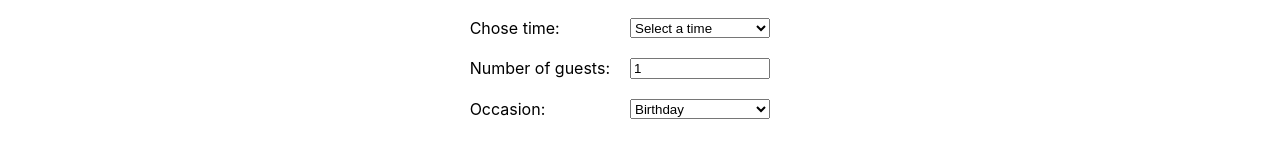
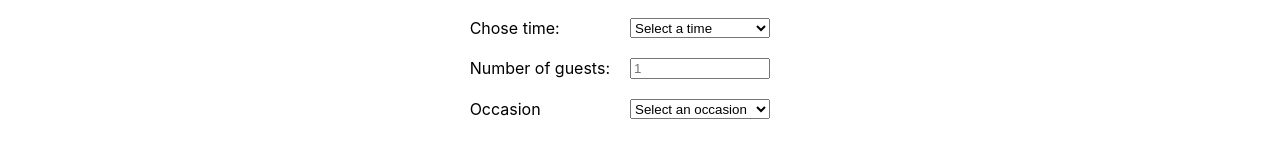
Before and after one commit to ahmohil/little-lemon, a React (Create React App) app: page /booking in a window 1280 px wide. Shown: the part 272-430 px from the top of the page. Built offline with nearby package versions, Linux system fonts and the light colour scheme.

Commit message:
Changes for deployment

```diff
--- a/src/Components/BookingConfirmed/BookingConfirmed.css
+++ b/src/Components/BookingConfirmed/BookingConfirmed.css
@@ -0,0 +1,30 @@
+
+.centered-main{
+    display: flex;
+    justify-content: center;
+    height: 90vh;
+
+}
+
+.receipt{
+
+    background-color: var(--primary-color-1);
+    padding: 20px 20px;
+    color: white;
+    border-radius: 16px;
+    margin: auto;
+}
+
+
+.receipt > h2{
+    padding-bottom: 40px;
+
+}
+.detail{
+    width: 60%;
+    display: flex;
+    margin: auto;
+    justify-content: space-between;
+    height: fit-content;
+
+}
--- a/src/Components/BookingConfirmed/BookingConfirmed.js
+++ b/src/Components/BookingConfirmed/BookingConfirmed.js
@@ -8,15 +8,28 @@ function BookingConfirmed(props){
     const formData = location.state;
 
     return(
-        <main>
+        <main className='centered-main'>
+            <div className='receipt'>
             <h2>
-                Your booking has been confirmed. Details are as follows
-                <h3><strong>Date:</strong> formData.date</h3>
-                selectedDate,
-            selectedTime,
-            occasion,
-            guests
+                Your booking has been confirmed.
             </h2>
+                <div className='booking-details'>
+                <div>
+                <div className='detail'>
+                <h3><strong>Date:</strong> </h3> <h3> {formData.selectedDate}</h3>
+                </div>
+                <div className='detail'>
+                <h3><strong>Time:</strong> </h3> <h3> {formData.selectedTime}</h3>
+                </div>
+                <div className='detail'>
+                <h3><strong>Occasion:</strong> </h3> <h3> {formData.occasion}</h3>
+                </div>
+                <div className='detail'>
+                <h3><strong>No. of Guests:</strong> </h3> <h3> {formData.guests}</h3>
+                </div>
+                </div>
+                </div>
+            </div>
         </main>
     )
 }
--- a/src/Components/Reservations/Reservations.js
+++ b/src/Components/Reservations/Reservations.js
@@ -5,13 +5,13 @@ import './Reservations.css'
 function Reservations(props)
 {
     return(
-        <div className = "reservation-page">
-            <main>
+        <main className = "reservation-page centred-main">
+            <div>
             <h2>Reserve a table</h2>
             <ReservationsForm availableTimes={props.availableTimes} setAvailableTimes ={props.setAvailableTimes} onSubmit = {props.onSubmit}/>
             {console.log(props.times)}
-            </main>
-        </div>
+            </div>
+        </main>
     )
 }
 
--- a/src/Components/Reservations/ReservationsTable/ReservationsForm.js
+++ b/src/Components/Reservations/ReservationsTable/ReservationsForm.js
@@ -1,5 +1,5 @@
 
-import { setSelectionRange } from '@testing-library/user-event/dist/utils';
+import { isDisabled, setSelectionRange } from '@testing-library/user-event/dist/utils';
 import './ReservationsForm.css'
 import React, { useState } from 'react';
 
@@ -9,9 +9,10 @@ import React, { useState } from 'react';
 function ReservationsForm(props) {
     const currentDate = new Date().toISOString().split('T')[0];
 
+
     const [selectedDate, setSelectedDate] = useState(currentDate);
     const [selectedTime, setSelectedTime] = useState('');
-    const [guests, setGuests] = useState(1);
+    const [guests, setGuests] = useState('');
     const [occasion, setOccasion] = useState('');
     function handleDateChange(event) {
         setSelectedDate(event.target.value);
@@ -46,9 +47,9 @@ function ReservationsForm(props) {
                     value={selectedDate}
                     onChange={handleDateChange}
                 />
-
+                {console.log(selectedTime)}
                 <label htmlFor='reservation-time'>Chose time: </label>
-                <select id='reservation-time' value={selectedTime} onChange={handleTimeChange}>
+                <select id='reservation-time' value={selectedTime} onChange={handleTimeChange} required>
                     <option value=''>Select a time</option>
                     {
                         props.availableTimes.map((t)=>(
@@ -56,33 +57,38 @@ function ReservationsForm(props) {
                                 {t}
                             </option>
                         ))
+
                     }
                 </select>
 
                 <label htmlFor='guests'>Number of guests: </label>
                 <input type="number"
+                    required
                     placeholder='1'
                     min='1'
                     max='10'
                     id='guests'
+                    name='guests'
                     value={guests}
                     onChange={(e)=>{
                         setGuests(e.target.value)
                     }}
                 />
 
-                <label htmlFor='occasion'>Occasion: </label>
-                <select id='occasion'
-                    value = {occasion}
-                    onChange= {(e)=>{
-                        setOccasion(e.target.value);
-                    }}
-                >
-                    <option>Birthday</option>
-                    <option>Anniversary</option>
-                </select>
+            <label htmlFor="occasion">Occasion</label>
+            <select
+              id="occasion"
+              name="occasion"
+              value={occasion}
+              onChange={(e) => setOccasion(e.target.value)}
+              required>
+              <option value="">Select an occasion</option>
+              <option value="Birthday">Birthday</option>
+              <option value="Anniversary">Anniversary</option>
+              <option value="Other">Other</option>
+            </select>
 
-                <input type='submit' value="Make Your Reservation" className='submit-button' onClick={handleSubmit}/>
+                <input type='submit' value="Make Your Reservation" className='submit-button' onClick={handleSubmit} />
             </form>
         </div>
     )
```
Also changed, not shown: package.json (+7 -1 lines), 1 other file (tests, documents, lock files or other folders).
